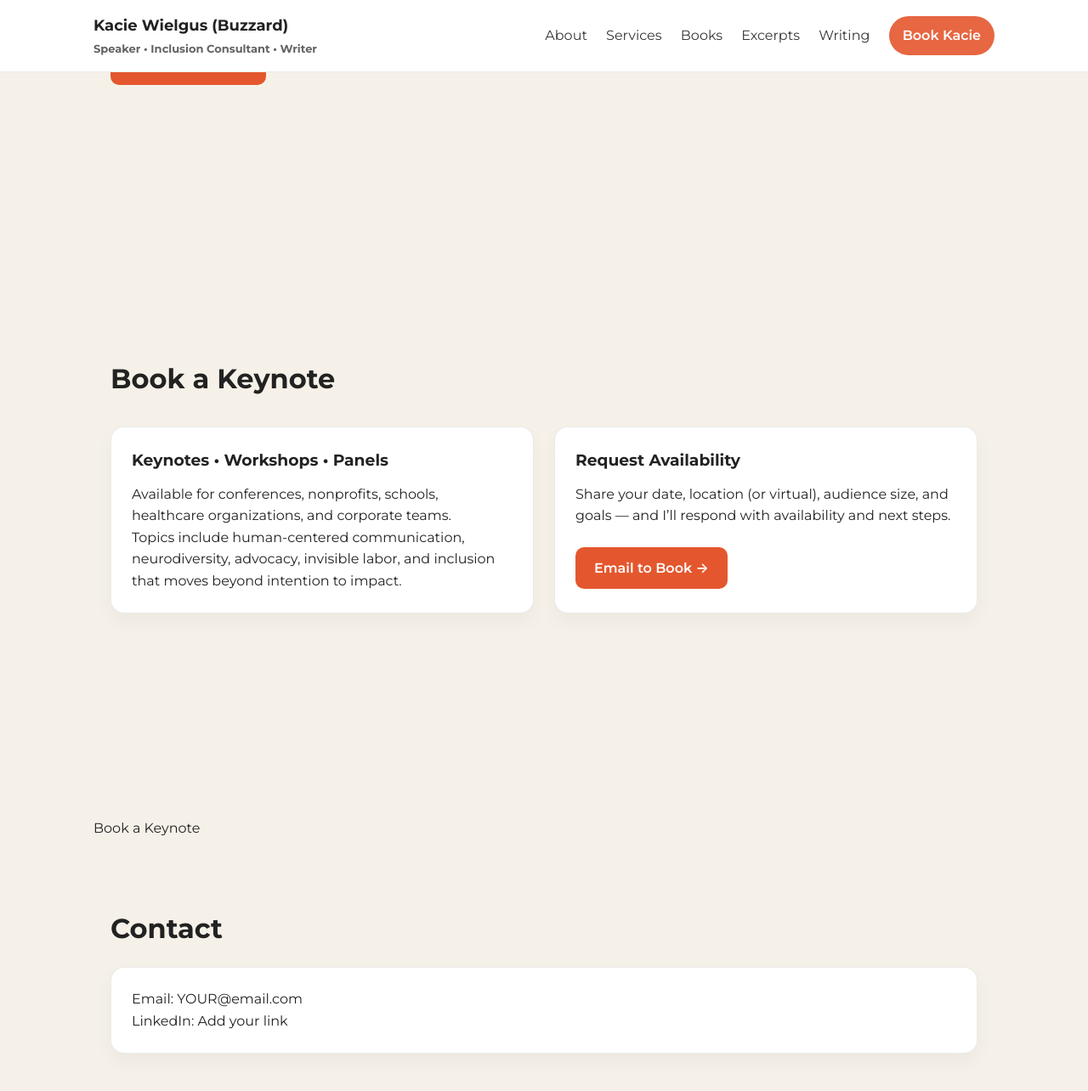
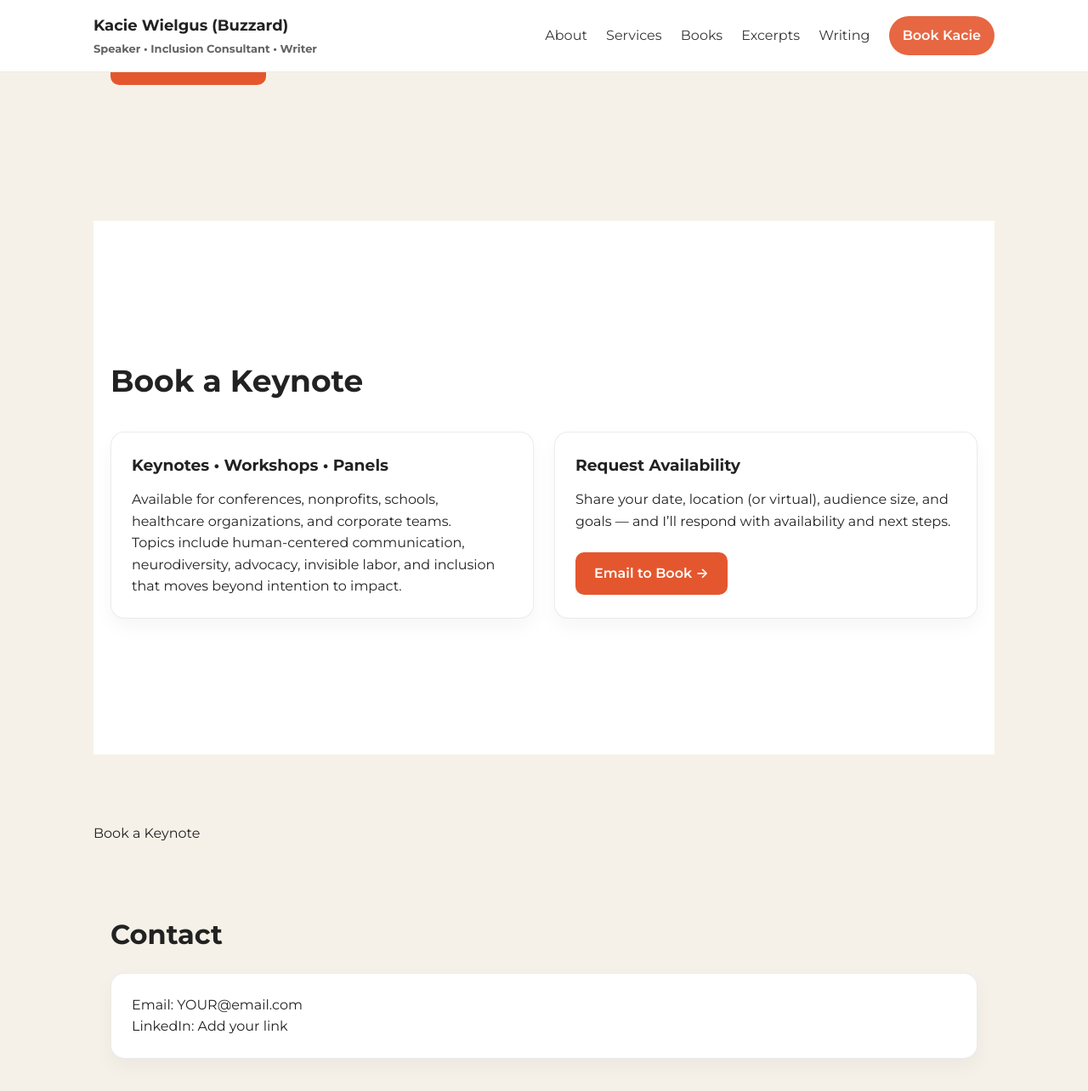
Before and after one commit to kaciebuzzard-rgb/new, a Jekyll site: the page built from index.html, in a window 1280 px wide and 1400 px high, scrolled down 4542 px. Shown: the top 1284 px of the window at 85% size. Built offline with Jekyll 4.4.1, drawn with Linux system fonts in a browser that asks for light colours.

Commit message:
Update style.css

```diff
--- a/assets/css/style.css
+++ b/assets/css/style.css
@@ -158,7 +158,12 @@ section h2 {
   font-size: 32px;
   margin-bottom: 20px;
 }
-
+#book {
+  background: #ffffff;
+}
+#book h2 {
+  font-size: 36px;
+}
 /* =========================
    FOOTER
 ========================= */
```
